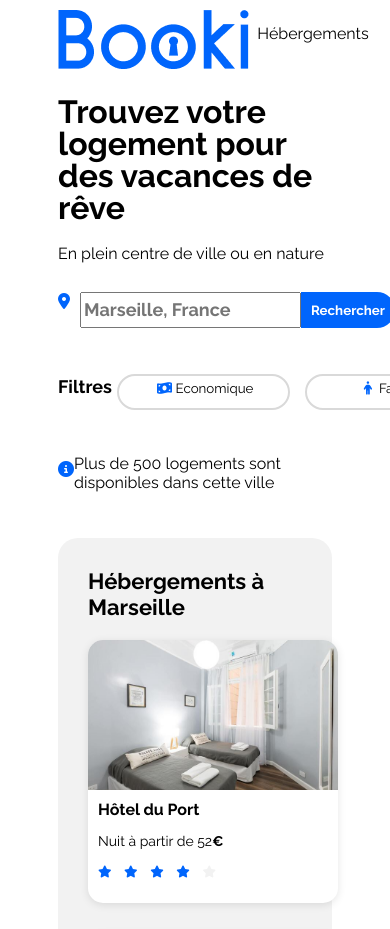
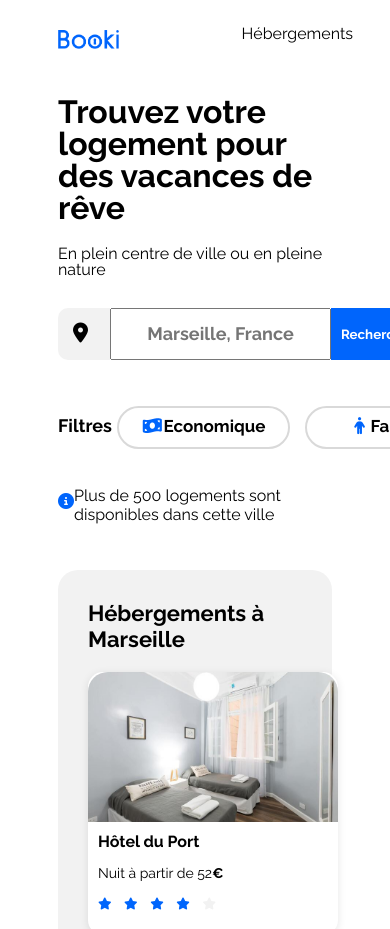
Before and after one commit to LeonorahS/booki, a plain HTML site: page index.html in a window 390 px wide. Shown: the top 929 px of the page. Drawn offline with Linux system fonts and the light colour scheme.

Commit message:
details avant le cours responsive

```diff
--- a/css/style.css
+++ b/css/style.css
@@ -36,6 +36,10 @@ nav {
     padding: 0 3%;
     gap: 65%;
     list-style: none;
+}
+#logo{
+    width: 61.09px;
+    height: 19px;
 }
 
 h1{
@@ -105,16 +109,11 @@ h3{
 }
 
 #rechercher{
-border-radius: 0 25px 25px 0;
-
+border-radius: 0 15px 15px 0;
 background-color: #0065FC;
-
 border: 1px;
-
 color: white;
-
 padding: 10px;
-
 font-weight: bolder;
 }
 
@@ -123,16 +122,34 @@ font-weight: bolder;
     font-weight: 700;
     font: Raleway;
     font-size: 18px;
+    text-align: center;
+}
+
+
+i.fa-solid.fa-location-dot {
+    font-size: 20px;
+    color: #000000;
+    border-radius: 10px 0 0 10px;
+    background-color: #F2F2F2;
+    padding: 15px;
 }
 .filtres button{
   width: 173px;
   height: auto;
   border-radius: 25px;
   border: 2px solid #d9d9d9;
-  padding: 4px 19px 4px 19px;
+  padding: 8px 19px 8px 19px;
   gap: 10px;
   background-color:white;
+  font-size: 17px;
+  font-weight: bolder;
+  cursor: pointer;
 }
+
+#fire:hover{
+    background-color:#DEEBFF ;
+}
+
 .info{
     display: flex;
     justify-content: left;
@@ -237,6 +254,9 @@ a {
     width: 100%;
     height: 150px;
     object-fit: cover;
+    border-top-left-radius: 20px;
+    border-top-right-radius: 20px;
+    border: 20px 20px 20px 0;
 }
 
 .card-content {
@@ -338,7 +358,11 @@ a {
   width: 100%;
   height: 500px;
   object-fit: cover;
+  cursor: pointer;
+
 }
+
+
 
 .card-acti figcaption {
   padding: 12px;
--- a/index.html
+++ b/index.html
@@ -30,7 +30,7 @@
         <main>
           <div class="trouvez">
                 <h1>Trouvez votre logement pour des vacances de rêve</h1>
-                <p class="desc">En plein centre de ville ou en nature</p>
+                <p class="desc">En plein centre de ville ou en pleine nature</p>
                 <form class="rechercher-form" action="#">
                 <label for="location"><i class="fa-solid fa-location-dot"></i></label>
                 <input type="text" id="location" placeholder="Marseille, France">
@@ -42,7 +42,7 @@
                         <li><button><i class="fa-solid fa-money-bill-wave"></i>Economique</button></li>
                         <li><button><i class="fa-solid fa-person"></i>Familial</button></li>
                         <li><button><i class="fa-solid fa-heart"></i>Romantique</button></li>
-                        <li><button><i class="fa-solid fa-fire"></i>Nos pépites</button></li>
+                        <li><button id="fire"><i class="fa-solid fa-fire"></i>Nos pépites</button></li>
                     </ul>
                 </section>
                 <aside class="info">
```
